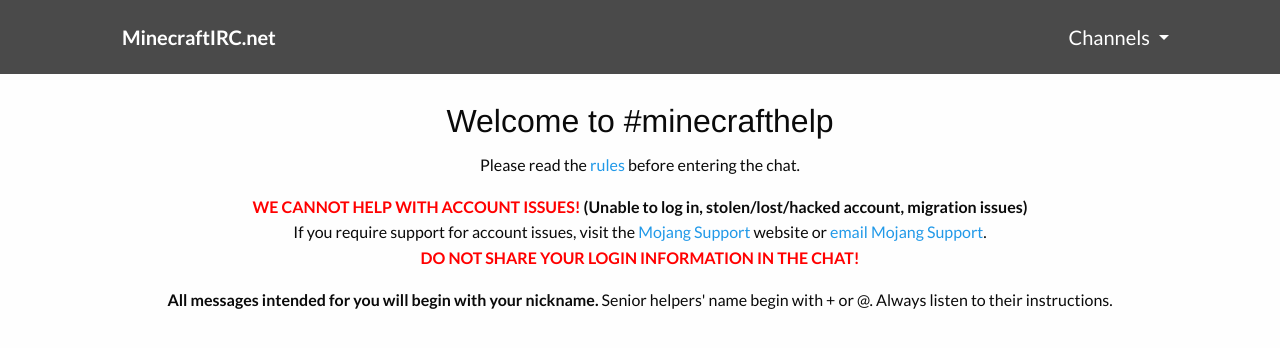
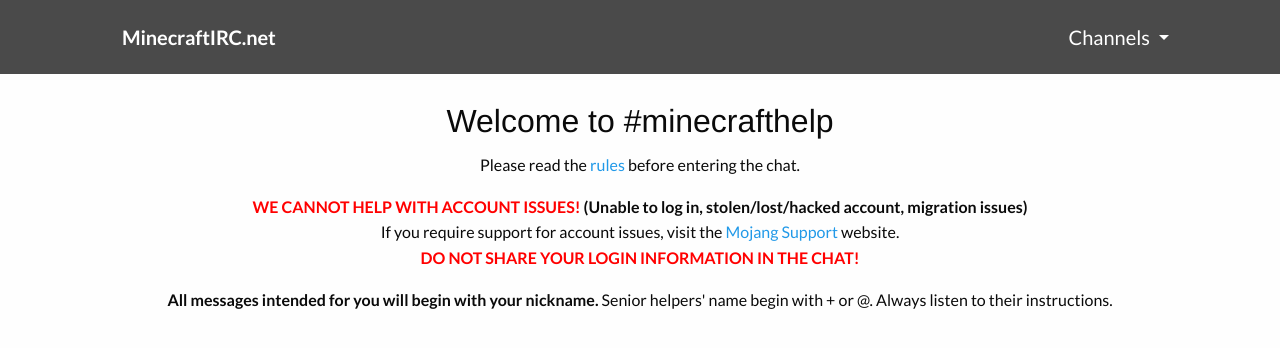
Before and after one commit to MinecraftHopper/MinecraftIRC.net, a Jekyll site: the page built from minecrafthelp/landing/index.html, in a window 1280 px wide, cut to the strip 0-348 px from the top of the page. Built offline with Jekyll 4.4.1, drawn with Linux system fonts in a browser that asks for light colours; nearby versions of some CDN libraries.

Commit message:
Remove reference to mojang support on landing page

```diff
--- a/minecrafthelp/landing/index.html
+++ b/minecrafthelp/landing/index.html
@@ -6,7 +6,7 @@
 <h1 class="text-center">Welcome to #minecrafthelp</h1>
 
 <p class="text-center">Please read the <a href="/minecrafthelp/rules">rules</a> before entering the chat.</p>
-<p class="text-center"><strong><span style="color: red;">WE CANNOT HELP WITH ACCOUNT ISSUES!</span> (Unable to log in, stolen/lost/hacked account, migration issues)</strong><br>If you require support for account issues, visit the <a href="https://help.mojang.com/">Mojang Support</a> website or <a href="https://help.mojang.com/customer/portal/emails/new">email Mojang Support</a>.<br><strong style="color: red;">DO NOT SHARE YOUR LOGIN INFORMATION IN THE CHAT!</strong></p>
+<p class="text-center"><strong><span style="color: red;">WE CANNOT HELP WITH ACCOUNT ISSUES!</span> (Unable to log in, stolen/lost/hacked account, migration issues)</strong><br>If you require support for account issues, visit the <a href="https://help.mojang.com/">Mojang Support</a> website.<br><strong style="color: red;">DO NOT SHARE YOUR LOGIN INFORMATION IN THE CHAT!</strong></p>
 <p class="text-center"><strong>All messages intended for you will begin with your nickname.</strong> Senior helpers' name begin with + or @. Always listen to their instructions.</p>
 
 <iframe class="chat-iframe" src="http://webchat.esper.net/?nick=&channels=minecrafthelp" width="800" height="600"></iframe>
```
